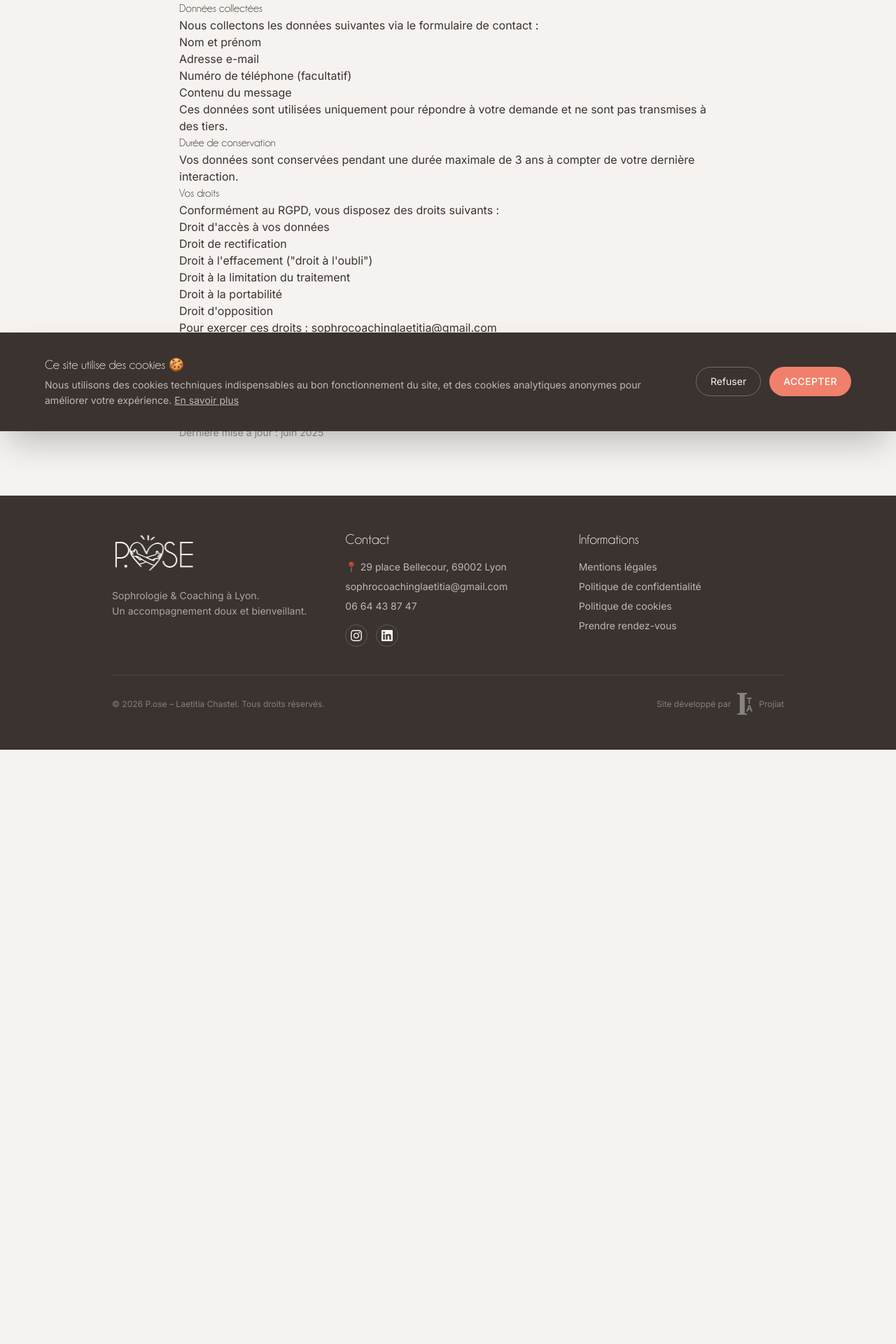
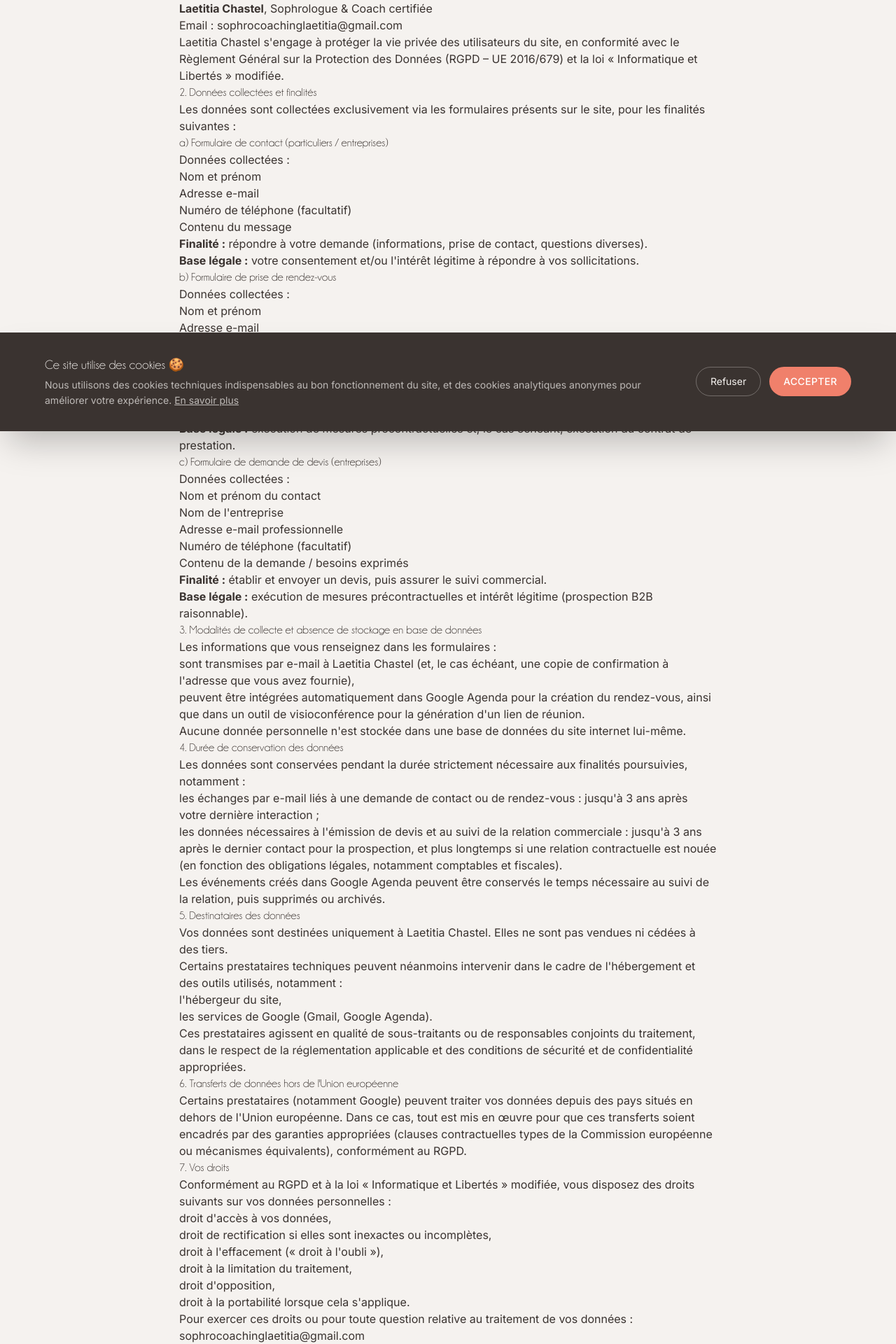
Before and after one commit to cestderrick/site_web_laetitia, a Next.js app: page /politique-confidentialite in a window 1280 px wide. Shown: the part 184-2104 px from the top of the page at 70% size. Before the commit the page ends 1255 px from the top, so only its background shows below. Built offline with nearby package versions, Linux system fonts and the light colour scheme; no server answers.

Commit message:
content: politique de confidentialité complète (RGPD, 9 sections)

```diff
--- a/src/app/politique-confidentialite/page.tsx
+++ b/src/app/politique-confidentialite/page.tsx
@@ -14,13 +14,24 @@ export default function PolitiqueConfidentialite() {
       <main className="min-h-screen bg-blanc-casse pt-28 pb-20 px-6 md:px-12">
         <div className="max-w-3xl mx-auto prose prose-stone">
           <h1>Politique de confidentialité</h1>
+
+          <h2>1. Responsable du traitement</h2>
           <p>
-            Laetitia Chastel s'engage à protéger la vie privée des utilisateurs de ce site,
-            en conformité avec le Règlement Général sur la Protection des Données (RGPD – UE 2016/679).
+            Le responsable du traitement des données personnelles collectées via ce site est :<br />
+            <strong>Laetitia Chastel</strong>, Sophrologue &amp; Coach certifiée<br />
+            Email : <a href="mailto:sophrocoachinglaetitia@gmail.com">sophrocoachinglaetitia@gmail.com</a>
+          </p>
+          <p>
+            Laetitia Chastel s&apos;engage à protéger la vie privée des utilisateurs du site,
+            en conformité avec le Règlement Général sur la Protection des Données (RGPD – UE 2016/679)
+            et la loi « Informatique et Libertés » modifiée.
           </p>
 
-          <h2>Données collectées</h2>
-          <p>Nous collectons les données suivantes via le formulaire de contact :</p>
+          <h2>2. Données collectées et finalités</h2>
+          <p>Les données sont collectées exclusivement via les formulaires présents sur le site, pour les finalités suivantes :</p>
+
+          <h3>a) Formulaire de contact (particuliers / entreprises)</h3>
+          <p>Données collectées :</p>
           <ul>
             <li>Nom et prénom</li>
             <li>Adresse e-mail</li>
@@ -28,41 +39,112 @@ export default function PolitiqueConfidentialite() {
             <li>Contenu du message</li>
           </ul>
           <p>
-            Ces données sont utilisées uniquement pour répondre à votre demande et ne sont
-            pas transmises à des tiers.
+            <strong>Finalité :</strong> répondre à votre demande (informations, prise de contact, questions diverses).<br />
+            <strong>Base légale :</strong> votre consentement et/ou l&apos;intérêt légitime à répondre à vos sollicitations.
           </p>
 
-          <h2>Durée de conservation</h2>
+          <h3>b) Formulaire de prise de rendez-vous</h3>
+          <p>Données collectées :</p>
+          <ul>
+            <li>Nom et prénom</li>
+            <li>Adresse e-mail</li>
+            <li>Numéro de téléphone (facultatif)</li>
+            <li>Informations nécessaires à l&apos;organisation du rendez-vous (date, créneau, type de séance, présentiel/visio, etc.)</li>
+          </ul>
           <p>
-            Vos données sont conservées pendant une durée maximale de 3 ans à compter
-            de votre dernière interaction.
+            <strong>Finalité :</strong> organiser et gérer vos rendez-vous (création de l&apos;événement dans Google Agenda,
+            envoi d&apos;un lien de visioconférence si nécessaire, échanges avant/après séance).<br />
+            <strong>Base légale :</strong> exécution de mesures précontractuelles et, le cas échéant, exécution du contrat de prestation.
           </p>
 
-          <h2>Vos droits</h2>
-          <p>Conformément au RGPD, vous disposez des droits suivants :</p>
+          <h3>c) Formulaire de demande de devis (entreprises)</h3>
+          <p>Données collectées :</p>
           <ul>
-            <li>Droit d'accès à vos données</li>
-            <li>Droit de rectification</li>
-            <li>Droit à l'effacement ("droit à l'oubli")</li>
-            <li>Droit à la limitation du traitement</li>
-            <li>Droit à la portabilité</li>
-            <li>Droit d'opposition</li>
+            <li>Nom et prénom du contact</li>
+            <li>Nom de l&apos;entreprise</li>
+            <li>Adresse e-mail professionnelle</li>
+            <li>Numéro de téléphone (facultatif)</li>
+            <li>Contenu de la demande / besoins exprimés</li>
           </ul>
           <p>
-            Pour exercer ces droits : <a href="mailto:sophrocoachinglaetitia@gmail.com">sophrocoachinglaetitia@gmail.com</a>
+            <strong>Finalité :</strong> établir et envoyer un devis, puis assurer le suivi commercial.<br />
+            <strong>Base légale :</strong> exécution de mesures précontractuelles et intérêt légitime (prospection B2B raisonnable).
+          </p>
+
+          <h2>3. Modalités de collecte et absence de stockage en base de données</h2>
+          <p>Les informations que vous renseignez dans les formulaires :</p>
+          <ul>
+            <li>sont transmises par e-mail à Laetitia Chastel (et, le cas échéant, une copie de confirmation à l&apos;adresse que vous avez fournie),</li>
+            <li>peuvent être intégrées automatiquement dans Google Agenda pour la création du rendez-vous, ainsi que dans un outil de visioconférence pour la génération d&apos;un lien de réunion.</li>
+          </ul>
+          <p>Aucune donnée personnelle n&apos;est stockée dans une base de données du site internet lui-même.</p>
+
+          <h2>4. Durée de conservation des données</h2>
+          <p>Les données sont conservées pendant la durée strictement nécessaire aux finalités poursuivies, notamment :</p>
+          <ul>
+            <li>les échanges par e-mail liés à une demande de contact ou de rendez-vous : jusqu&apos;à 3 ans après votre dernière interaction ;</li>
+            <li>les données nécessaires à l&apos;émission de devis et au suivi de la relation commerciale : jusqu&apos;à 3 ans après le dernier contact pour la prospection, et plus longtemps si une relation contractuelle est nouée (en fonction des obligations légales, notamment comptables et fiscales).</li>
+          </ul>
+          <p>Les événements créés dans Google Agenda peuvent être conservés le temps nécessaire au suivi de la relation, puis supprimés ou archivés.</p>
+
+          <h2>5. Destinataires des données</h2>
+          <p>
+            Vos données sont destinées uniquement à Laetitia Chastel. Elles ne sont pas vendues ni cédées à des tiers.
+          </p>
+          <p>Certains prestataires techniques peuvent néanmoins intervenir dans le cadre de l&apos;hébergement et des outils utilisés, notamment :</p>
+          <ul>
+            <li>l&apos;hébergeur du site,</li>
+            <li>les services de Google (Gmail, Google Agenda).</li>
+          </ul>
+          <p>
+            Ces prestataires agissent en qualité de sous-traitants ou de responsables conjoints du traitement,
+            dans le respect de la réglementation applicable et des conditions de sécurité et de confidentialité appropriées.
+          </p>
+
+          <h2>6. Transferts de données hors de l&apos;Union européenne</h2>
+          <p>
+            Certains prestataires (notamment Google) peuvent traiter vos données depuis des pays situés en dehors
+            de l&apos;Union européenne. Dans ce cas, tout est mis en œuvre pour que ces transferts soient encadrés
+            par des garanties appropriées (clauses contractuelles types de la Commission européenne ou mécanismes
+            équivalents), conformément au RGPD.
+          </p>
+
+          <h2>7. Vos droits</h2>
+          <p>Conformément au RGPD et à la loi « Informatique et Libertés » modifiée, vous disposez des droits suivants sur vos données personnelles :</p>
+          <ul>
+            <li>droit d&apos;accès à vos données,</li>
+            <li>droit de rectification si elles sont inexactes ou incomplètes,</li>
+            <li>droit à l&apos;effacement (« droit à l&apos;oubli »),</li>
+            <li>droit à la limitation du traitement,</li>
+            <li>droit d&apos;opposition,</li>
+            <li>droit à la portabilité lorsque cela s&apos;applique.</li>
+          </ul>
+          <p>
+            Pour exercer ces droits ou pour toute question relative au traitement de vos données :{' '}
+            <a href="mailto:sophrocoachinglaetitia@gmail.com">sophrocoachinglaetitia@gmail.com</a>
           </p>
           <p>
-            Vous pouvez également introduire une réclamation auprès de la{' '}
-            <a href="https://www.cnil.fr" target="_blank" rel="noopener noreferrer">CNIL</a>.
+            Vous disposez également du droit d&apos;introduire une réclamation auprès de la{' '}
+            <a href="https://www.cnil.fr" target="_blank" rel="noopener noreferrer">CNIL</a>{' '}
+            si vous estimez que vos droits ne sont pas respectés.
           </p>
 
-          <h2>Sécurité</h2>
+          <h2>8. Sécurité</h2>
           <p>
-            Des mesures techniques et organisationnelles appropriées sont mises en place
-            pour protéger vos données contre tout accès non autorisé, perte ou divulgation.
+            Des mesures techniques et organisationnelles appropriées sont mises en œuvre pour protéger vos données
+            contre tout accès, modification, divulgation ou destruction non autorisés. Néanmoins, aucun système de
+            transmission ou de stockage électronique n&apos;est totalement sécurisé ; Laetitia Chastel ne peut
+            garantir une sécurité absolue, mais s&apos;engage à agir avec vigilance et à réagir en cas d&apos;incident
+            de sécurité identifié.
           </p>
 
-          <p className="text-sm text-texte/50 mt-8">Dernière mise à jour : juin 2025</p>
+          <h2>9. Mise à jour de la politique de confidentialité</h2>
+          <p>
+            La présente politique de confidentialité peut être modifiée pour refléter les évolutions du site ou
+            de la réglementation applicable.
+          </p>
+
+          <p className="text-sm text-texte/50 mt-8">Dernière mise à jour : juin 2026</p>
         </div>
       </main>
       <Footer />
```
